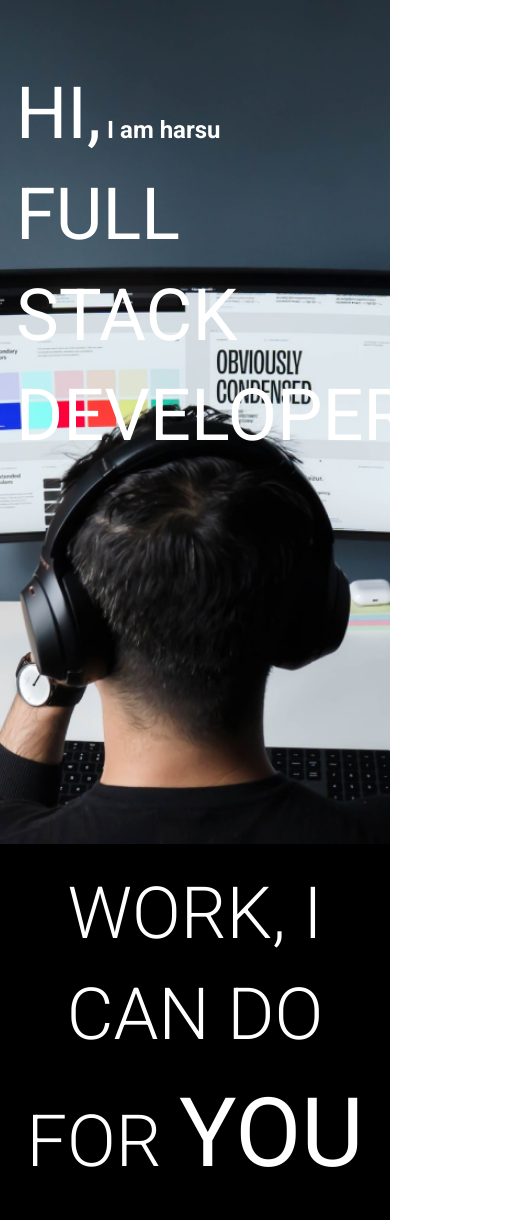
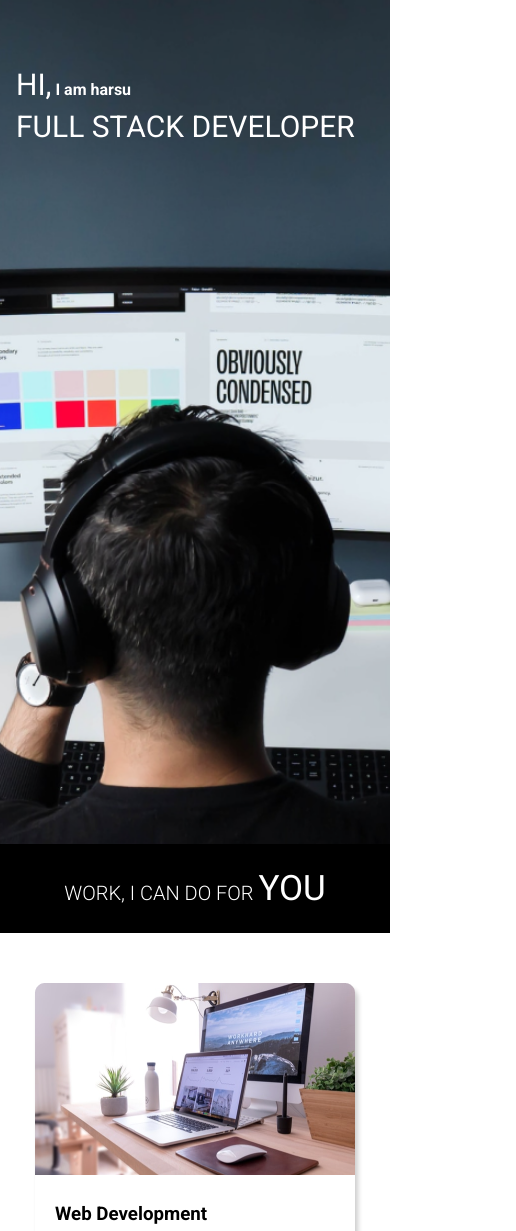
Before and after one commit to harshalvp/developer.2, a plain HTML site: page index.html in a window 390 px wide. Shown: the top 1231 px of the page, 516 px wide, since content can reach past the window. Drawn offline with Linux system fonts and the light colour scheme.

Commit message:
Update style.css

```diff
--- a/css/style.css
+++ b/css/style.css
@@ -102,3 +102,30 @@ footer{
     padding: 20px;
     color: white;
 }
+@media(max-width:450px) {
+    * {
+        margin: 0%;
+        padding: 0%;
+        box-sizing: border-box;
+    }
+
+    h2 {
+        font-size: 1.0em;
+    }
+
+    .lg_text {
+        font-size: 30px
+    }
+
+    .black_box h2 {
+        font-size: 20px;
+    }
+
+    .black_box h2 span {
+        font-size: 35px;
+    }
+
+    .bottom_section {
+        display: flow-root;
+    }
+}
```
